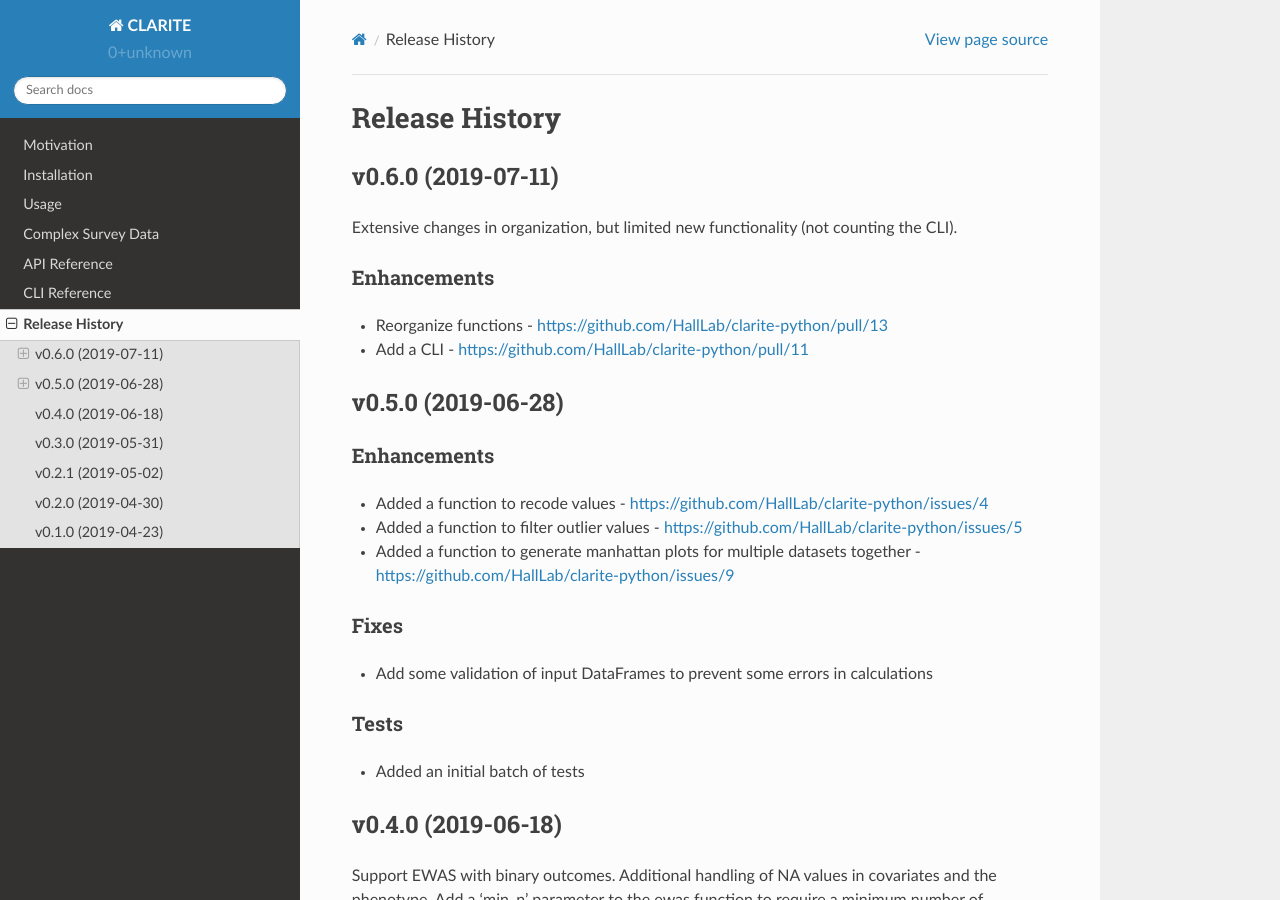
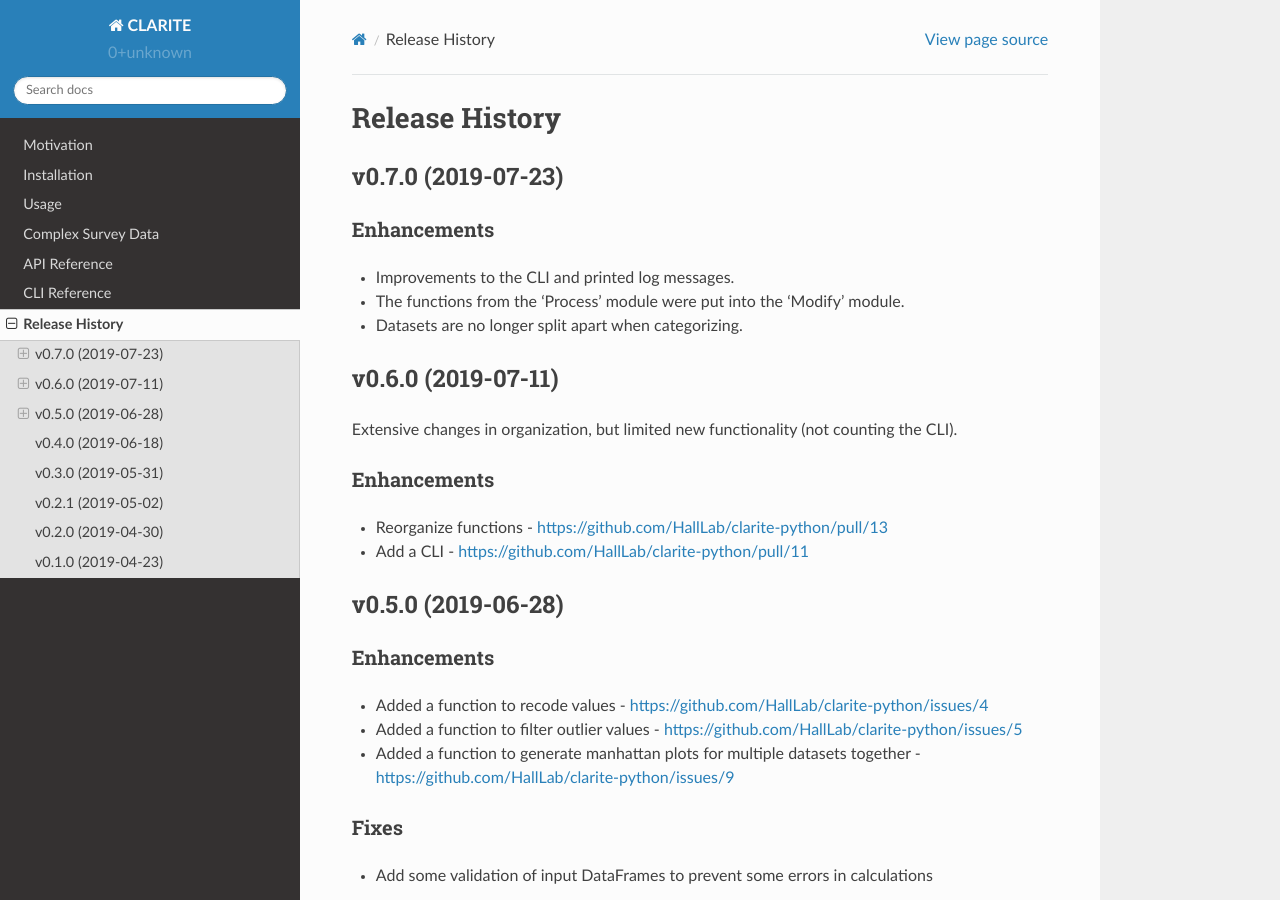
Before and after one commit to HallLab/clarite-python, a Sphinx documentation site: the page built from docs/source/release-history.rst, in a window 1280 px wide and 900 px high. Built offline with Sphinx 7.4.7 and the Read the Docs theme 2.0.0, drawn with Linux system fonts in a browser that asks for light colours.

Commit message:
Update release notes for 0.7

```diff
--- a/docs/source/release-history.rst
+++ b/docs/source/release-history.rst
@@ -1,6 +1,15 @@
 ===============
 Release History
 ===============
+
+v0.7.0 (2019-07-23)
+-------------------
+
+Enhancements
+^^^^^^^^^^^^
+* Improvements to the CLI and printed log messages.
+* The functions from the 'Process' module were put into the 'Modify' module.
+* Datasets are no longer split apart when categorizing.
 
 v0.6.0 (2019-07-11)
 -------------------
```
